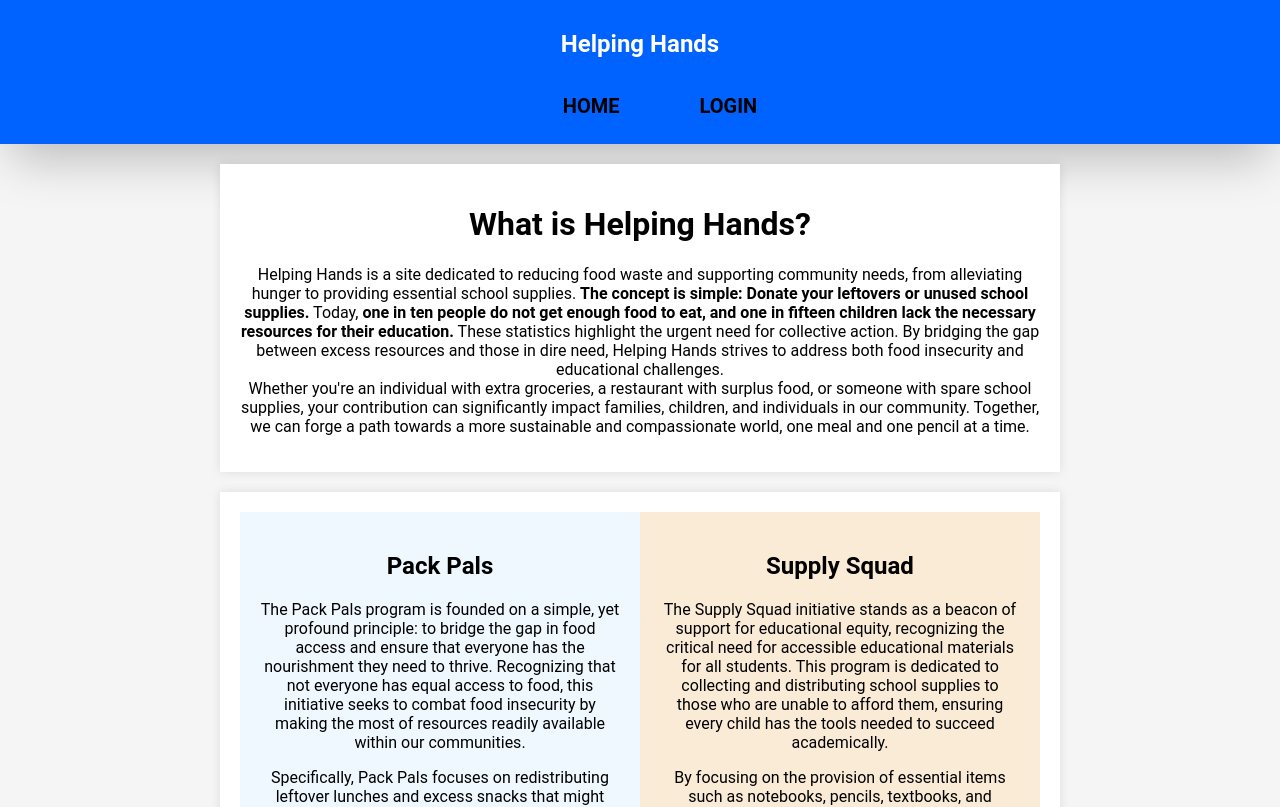
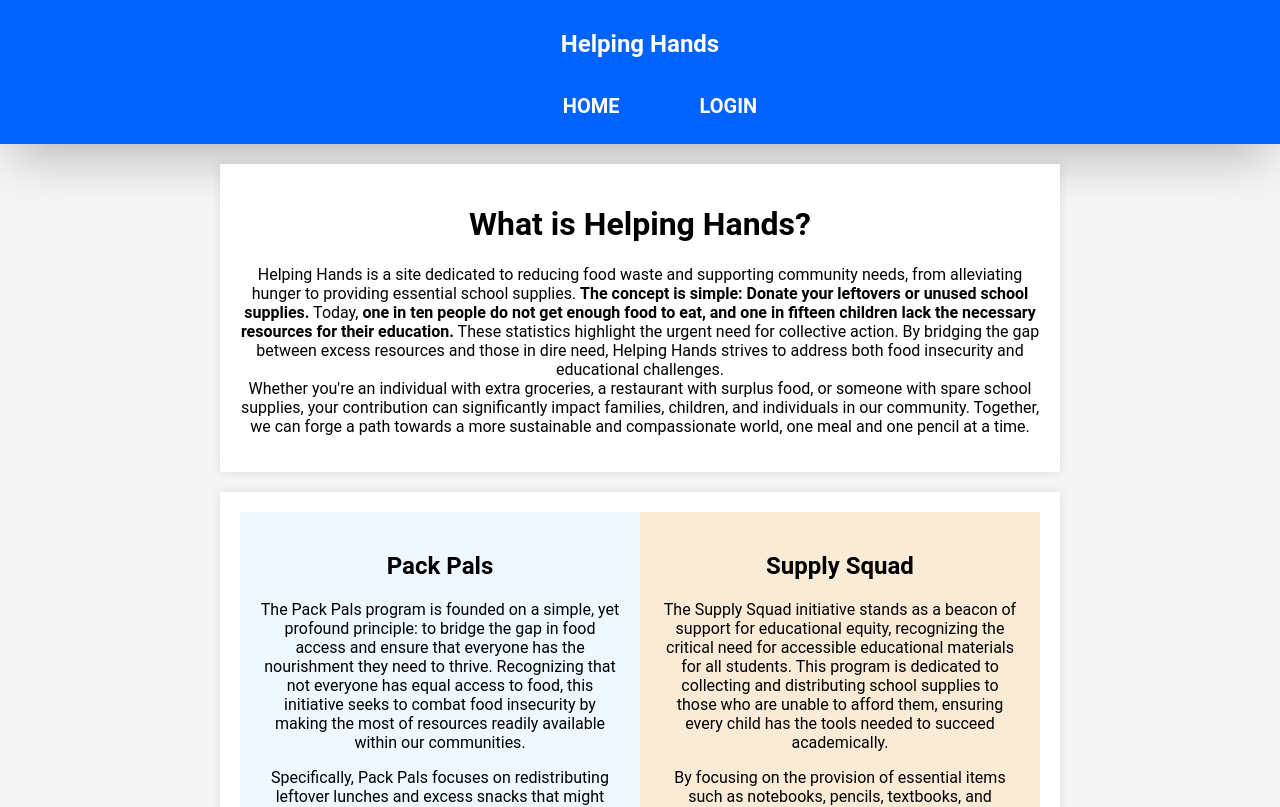
Before and after one commit to bocchial1/GrizzHacks, an Angular app in the folder Helping-Hands/: page / in a window 1280 px wide. Shown: the top 807 px of the page. Built offline with nearby package versions, Linux system fonts and the light colour scheme.

Commit message:
nav bar text color

```diff
--- a/Helping-Hands/src/app/app.component.css
+++ b/Helping-Hands/src/app/app.component.css
@@ -46,7 +46,7 @@ body {
 
   nav a {
       text-decoration: none;
-      color: #000000;
+      color: #ffffff;
       padding: 10px;
       margin: 0 10px;
       font-weight: bold;
```
